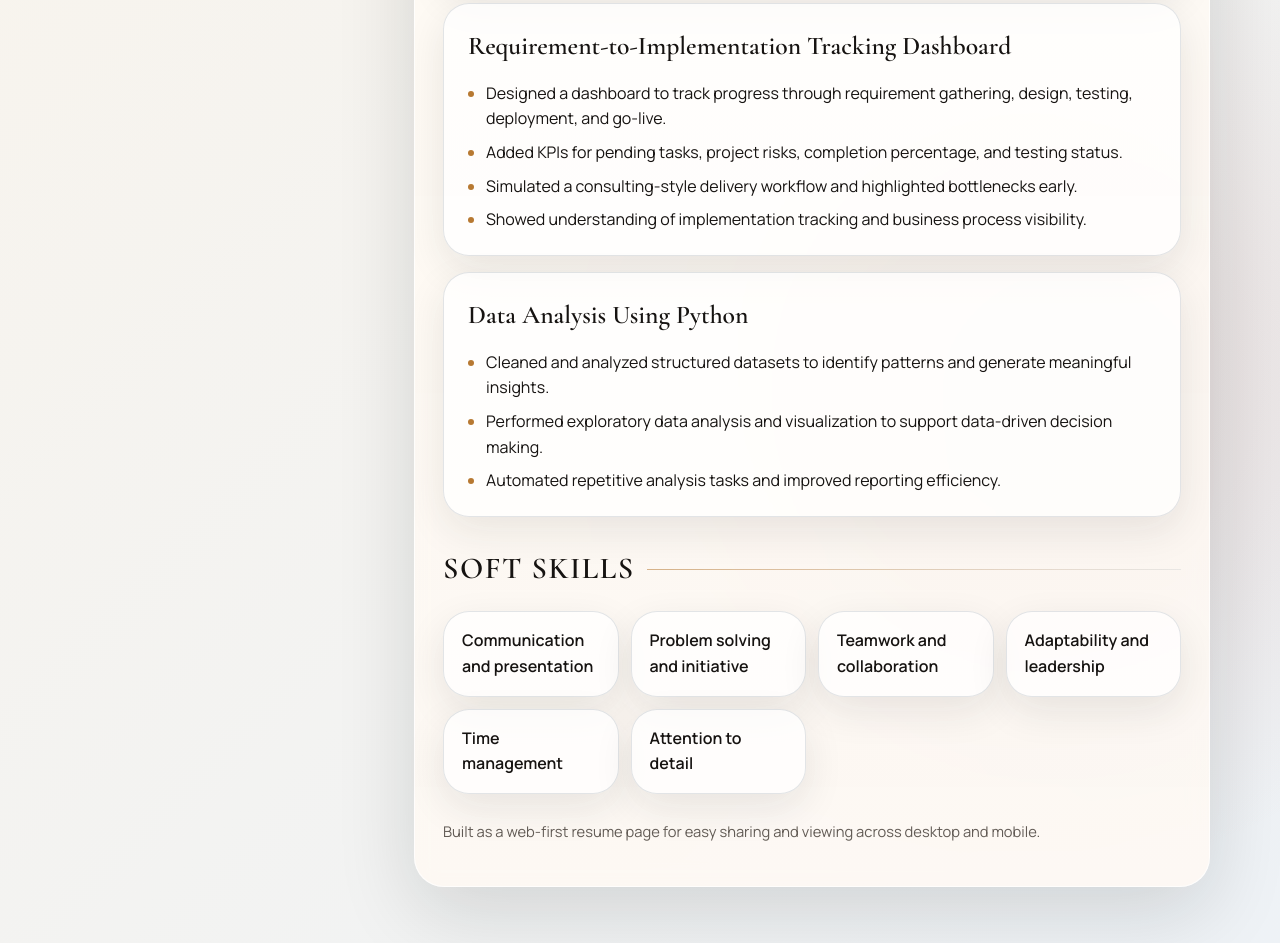
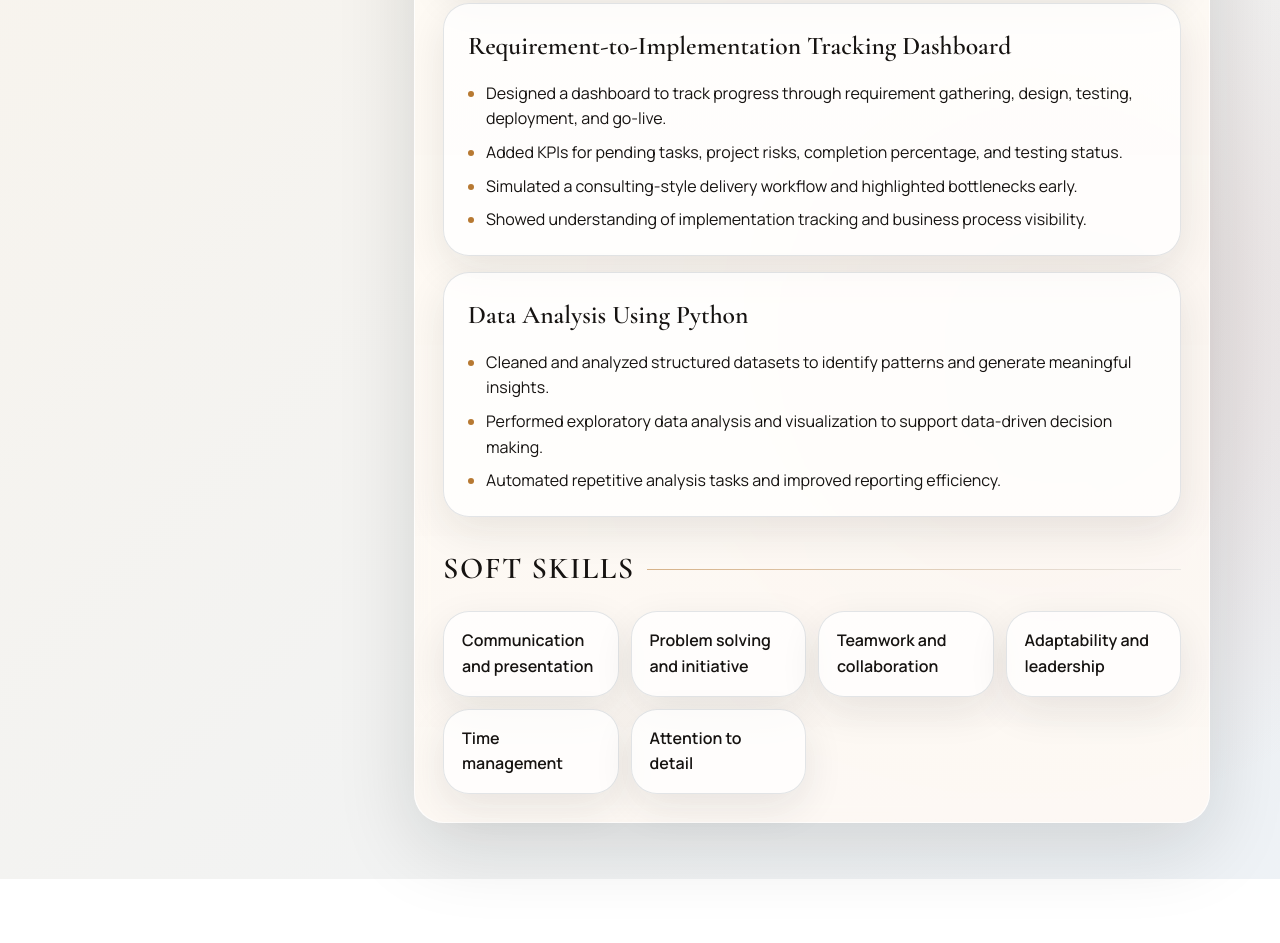
Before and after one commit to AdityaChandel2309/aditya-chandel-resume, a plain HTML site: page index.html in a window 1280 px wide. Shown: the part 1587-2530 px from the top of the page. After the commit the page ends 2466 px from the top, so only its background shows below. Drawn offline with nearby package versions, Linux system fonts and the light colour scheme.

Commit message:
Remove footer note

```diff
--- a/index.html
+++ b/index.html
@@ -421,12 +421,6 @@
     font-weight: 600;
   }
 
-  .footer-note {
-    margin-top: 26px;
-    font-size: 0.92rem;
-    color: var(--muted);
-  }
-
   @media (max-width: 960px) {
     .hero,
     .grid {
@@ -640,10 +634,6 @@
             <div class="card">Attention to detail</div>
           </div>
         </section>
-
-        <p class="footer-note">
-          Built as a web-first resume page for easy sharing and viewing across desktop and mobile.
-        </p>
       </main>
     </div>
   </div>
```
